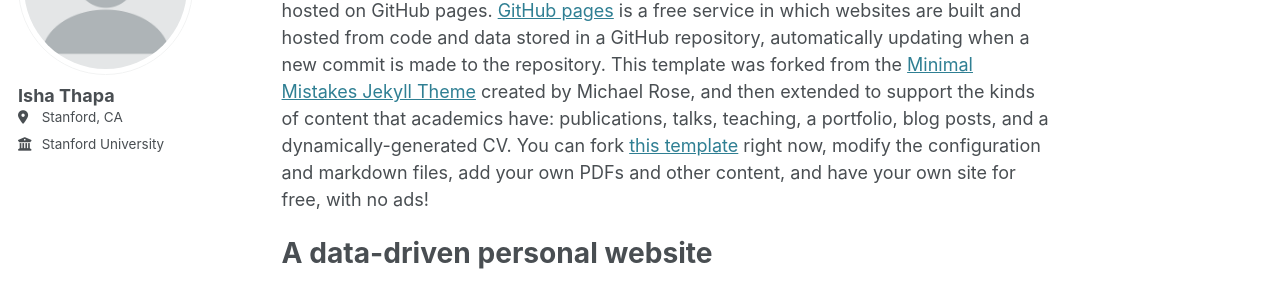
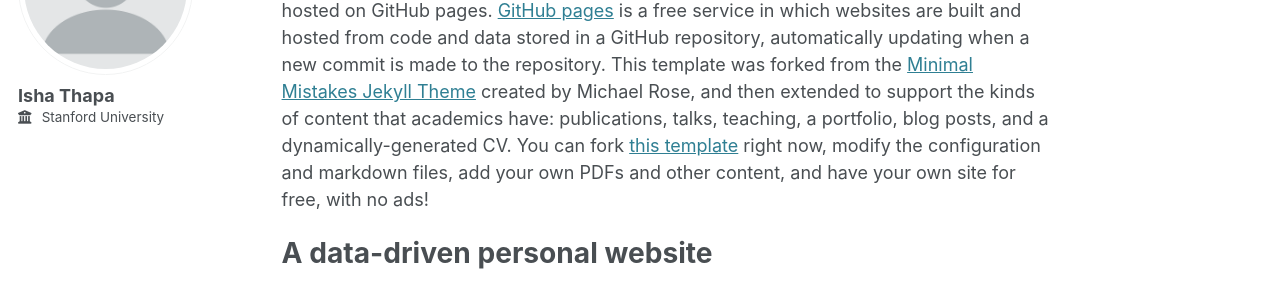
Before and after one commit to ishathapa/ishathapa.github.io, a Jekyll site: the page built from _pages/about.md, in a window 1280 px wide. Shown: the part 206-495 px from the top of the page. Built offline with Jekyll 4.4.1, drawn with Linux system fonts in a browser that asks for light colours.

Commit message:
Update _config.yml

```diff
--- a/_config.yml
+++ b/_config.yml
@@ -25,7 +25,7 @@ author:
   name             : "Isha Thapa"
   pronouns         : # example: "she/her"
   bio              : #"Short biography for the left-hand sidebar"
-  location         : "Stanford, CA"
+  location         : #"Stanford, CA"
   employer         : "Stanford University"
   uri              : # URL
   email            : #"none@example.org"
```
